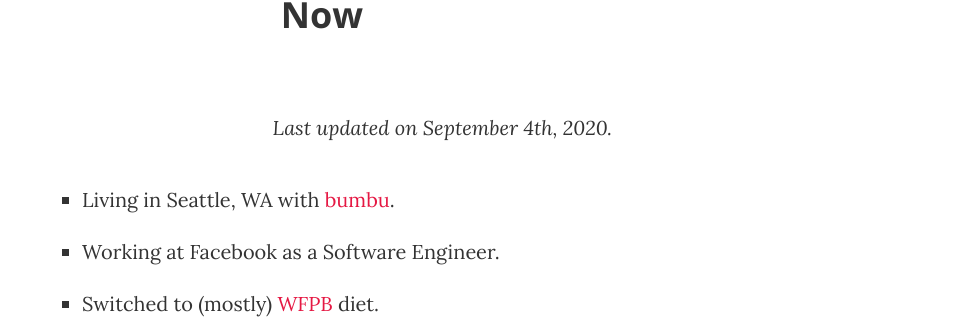
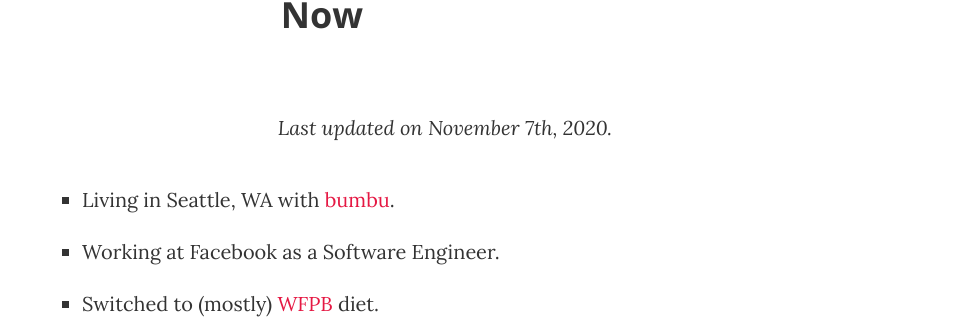
Before and after one commit to ana-balica/ana-balica.github.io, a Jekyll site: the page built from now.html, in a window 1280 px wide. Shown: the part 171-490 px from the top of the page, without its empty margins (318-1271 px from the left). Built offline with Jekyll 4.4.1, drawn with Linux system fonts in a browser that asks for light colours; comment, search, counter and statistics services are not loaded.

Commit message:
Update now.html

```diff
--- a/now.html
+++ b/now.html
@@ -6,7 +6,7 @@
 ---
 <div class="posts custom-page-container">
   <h1>Now</h1>
-  <p class="last-updated"><em>Last updated on September 4th, 2020.</em></p>
+  <p class="last-updated"><em>Last updated on November 7th, 2020.</em></p>
   <ul class="now-list">
       <li>Living in Seattle, WA with <a href="https://bumbu.me/" target="_blank">bumbu</a>.</li>
       <li>Working at Facebook as a Software Engineer.</li>
```
